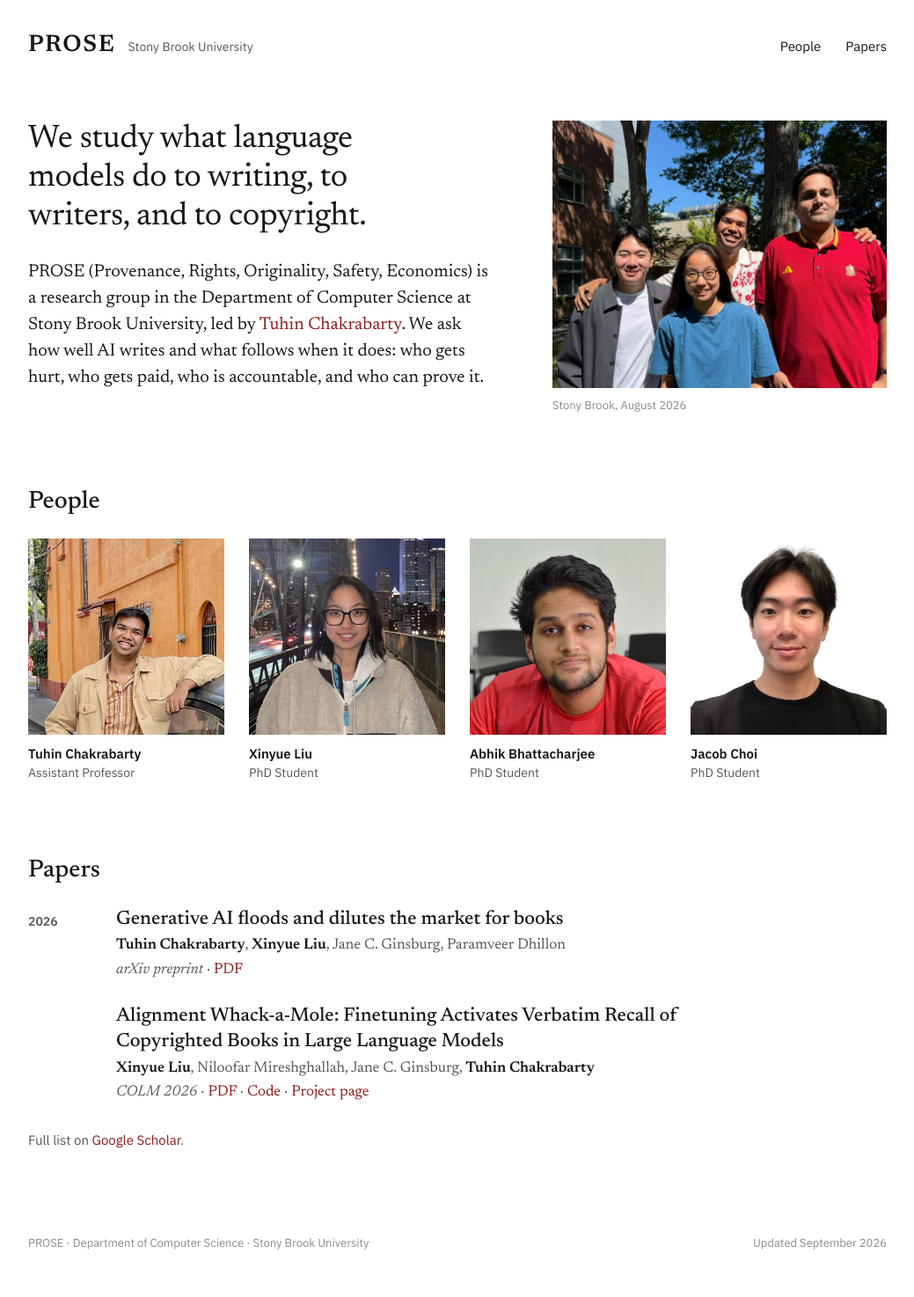
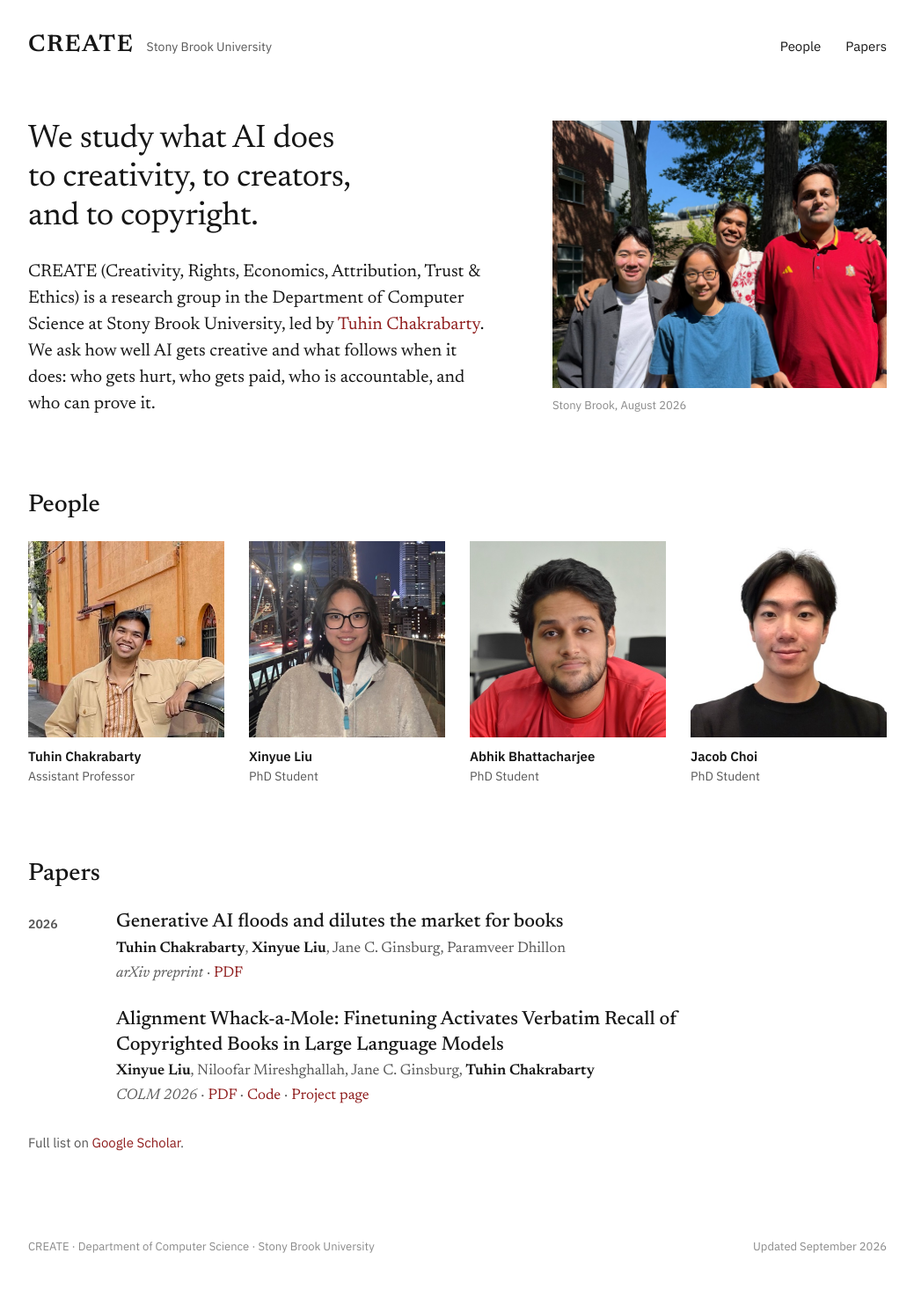
Before and after one commit to create-lab-tuhin/create-lab-tuhin.github.io, a Jekyll site: the page built from index.html, in a window 1280 px wide. Shown: the whole page at 88% size, without its empty margins (120-1159 px from the left). Built offline with Jekyll 4.4.1, drawn with Linux system fonts in a browser that asks for light colours.

Commit message:
Rename lab to CREATE and broaden the intro beyond writing
New expansion (Creativity, Rights, Economics, Attribution, Trust & Ethics),
a headline about creativity and creators rather than writing, and baseurl
pointed at the renamed create-lab repo.

Co-Authored-By: Claude Fable 5.1 <noreply@anthropic.com>
Claude-Session: https://claude.ai/code/session_01Rq4JE8X8vMvEJHm5fJH1Eg

```diff
--- a/_config.yml
+++ b/_config.yml
@@ -1,13 +1,13 @@
 # Site settings. Content lives in _data/ and index.html; styles in assets/css/style.css.
-title: PROSE
-expansion: Provenance, Rights, Originality, Safety, Economics
+title: CREATE
+expansion: "Creativity, Rights, Economics, Attribution, Trust & Ethics"
 affiliation: Stony Brook University
 department: Department of Computer Science
-description: PROSE (Provenance, Rights, Originality, Safety, Economics) is a research group in the Department of Computer Science at Stony Brook University, led by Tuhin Chakrabarty. We study what language models do to writing, to writers, and to copyright.
+description: CREATE (Creativity, Rights, Economics, Attribution, Trust & Ethics) is a research group in the Department of Computer Science at Stony Brook University, led by Tuhin Chakrabarty. We study what AI does to creativity, to creators, and to copyright.
 
-# GitHub Pages: for a project site served at https://<user>.github.io/prose-lab/
+# GitHub Pages: for a project site served at https://<user>.github.io/create-lab/
 # keep baseurl as the repo name. For a user/org site or a custom domain, set baseurl: "".
-baseurl: "/prose-lab"
+baseurl: "/create-lab"
 url: "https://cauchy221.github.io"   # used for absolute links in social previews
 
 timezone: America/New_York
--- a/assets/css/style.css
+++ b/assets/css/style.css
@@ -66,7 +66,7 @@ nav a:hover { color: var(--red); text-decoration: none; }
   max-width: 22ch;
   text-wrap: balance;
 }
-.intro p { margin-top: 24px; font-size: 20px; line-height: 1.5; max-width: 32em; }
+.intro p { margin-top: 24px; font-size: 20px; line-height: 1.5; max-width: 32em; text-wrap: pretty; }
 .group-photo img { width: 100%; aspect-ratio: 5 / 4; object-fit: cover; object-position: 50% 48%; background: #eee; }
 .group-photo figcaption { margin-top: 10px; font-family: var(--sans); font-size: 13px; color: var(--faint); }
 
--- a/index.html
+++ b/index.html
@@ -3,11 +3,11 @@ layout: default
 ---
 <section class="intro">
   <div class="intro-text">
-    <h1>We study what language models do to writing, to writers, and to copyright.</h1>
-    <p>{{ site.title }} ({{ site.expansion }}) is a research group in the Department of Computer Science at Stony Brook University, led by <a href="https://tuhinjubcse.github.io/">Tuhin Chakrabarty</a>. We ask how well AI writes and what follows when it does: who gets hurt, who gets paid, who is accountable, and who can prove it.</p>
+    <h1>We study what AI does to creativity, to creators, and to copyright.</h1>
+    <p>{{ site.title }} ({{ site.expansion }}) is a research group in the Department of Computer Science at Stony Brook University, led by <a href="https://tuhinjubcse.github.io/">Tuhin Chakrabarty</a>. We ask how well AI gets creative and what follows when it does: who gets hurt, who gets paid, who is accountable, and who can prove it.</p>
   </div>
   <figure class="group-photo">
-    <img src="{{ '/assets/img/lab_0826.jpeg' | relative_url }}" alt="The PROSE group at Stony Brook, August 2026">
+    <img src="{{ '/assets/img/lab_0826.jpeg' | relative_url }}" alt="The CREATE group at Stony Brook, August 2026">
     <figcaption>Stony Brook, August 2026</figcaption>
   </figure>
 </section>
```
Also changed, not shown: README.md.
